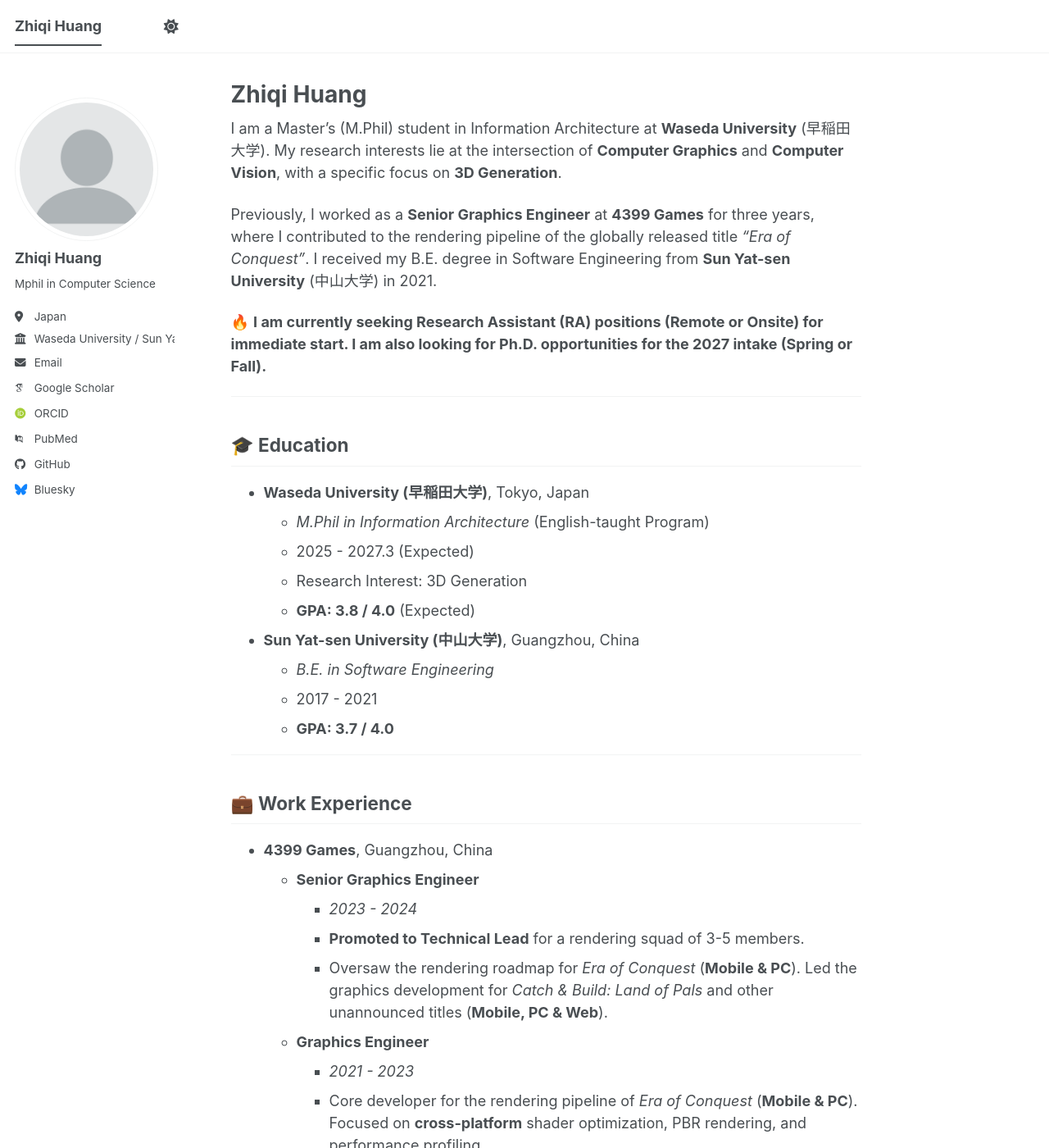
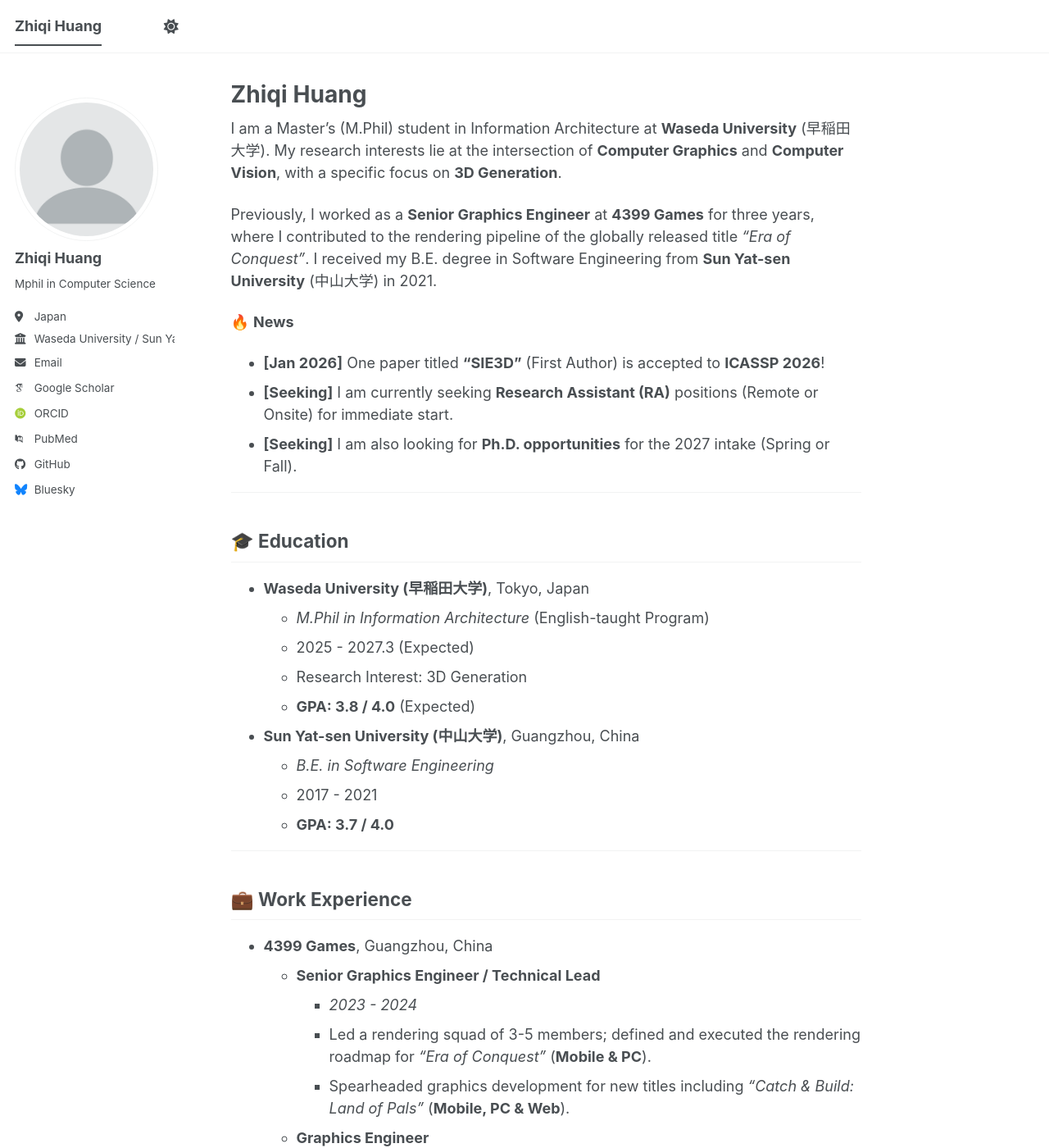
Before and after one commit to huang-zhiqi/huang-zhiqi.github.io, a Jekyll site: the page built from _pages/about.md, in a window 1280 px wide and 1400 px high. Shown: the whole window at 82% size. Built offline with Jekyll 4.4.1, drawn with Linux system fonts in a browser that asks for light colours; some web fonts are replaced; a script bundle is joined from its source files by our own code; library files that are not in the unit come from our copies; some of the changed text lies outside the part shown.

Commit message:
improve and update

```diff
--- a/_pages/about.md
+++ b/_pages/about.md
@@ -12,7 +12,10 @@
 
 Previously, I worked as a **Senior Graphics Engineer** at **4399 Games** for three years, where I contributed to the rendering pipeline of the globally released title *"Era of Conquest"*. I received my B.E. degree in Software Engineering from **Sun Yat-sen University** (中山大学) in 2021.
 
-🔥 **I am currently seeking Research Assistant (RA) positions (Remote or Onsite) for immediate start. I am also looking for Ph.D. opportunities for the 2027 intake (Spring or Fall).**
+🔥 **News**
+*   **[Jan 2026]** One paper titled **"SIE3D"** (First Author) is accepted to **ICASSP 2026**!
+*   **[Seeking]** I am currently seeking **Research Assistant (RA)** positions (Remote or Onsite) for immediate start.
+*   **[Seeking]** I am also looking for **Ph.D. opportunities** for the 2027 intake (Spring or Fall).
 
 ---
 
@@ -34,13 +37,13 @@
 ## 💼 Work Experience
 
 * **4399 Games**, Guangzhou, China
-  * **Senior Graphics Engineer**
+  * **Senior Graphics Engineer / Technical Lead**
     * *2023 - 2024*
-    * **Promoted to Technical Lead** for a rendering squad of 3-5 members.
-    * Oversaw the rendering roadmap for *Era of Conquest* (**Mobile & PC**). Led the graphics development for *Catch & Build: Land of Pals* and other unannounced titles (**Mobile, PC & Web**).
+    * Led a rendering squad of 3-5 members; defined and executed the rendering roadmap for *"Era of Conquest"* (**Mobile & PC**).
+    * Spearheaded graphics development for new titles including *"Catch & Build: Land of Pals"* (**Mobile, PC & Web**).
   * **Graphics Engineer**
     * *2021 - 2023*
-    * Core developer for the rendering pipeline of *Era of Conquest* (**Mobile & PC**). Focused on **cross-platform** shader optimization, PBR rendering, and performance profiling.
+    * Engineered the rendering pipeline for *"Era of Conquest"*; focused on **cross-platform** shader optimization, PBR rendering, and performance profiling.
 
 ---
 
```
Also changed, not shown: other parts of _pages/about.md (+3 -3 lines).
